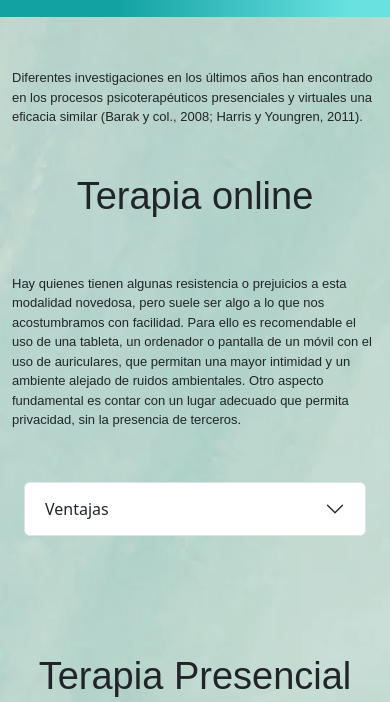
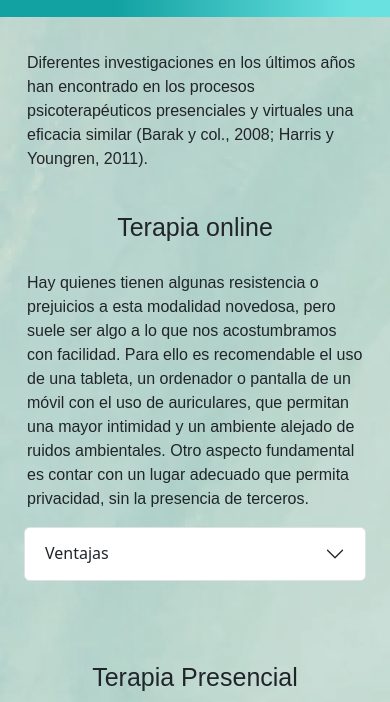
Before and after one commit to CeciliaMedicina/P-gina-Lic.-Cecilia-Medicina, a website: page view/modalidad.html in a window 390 px wide. Shown: the part 142-844 px from the top of the page. Drawn offline with nearby package versions, Linux system fonts and the light colour scheme.

Commit message:
Acondicionamiento de responsive pagina Modalidad

```diff
--- a/sass/misc/_mediaqueries.scss
+++ b/sass/misc/_mediaqueries.scss
@@ -272,32 +272,45 @@
 }
 
 /* MEDIA QUERIES MODALIDAD */
-
 @media screen and (max-width: 892px) {
     .terapiaonline {
         display: grid;
         grid-template-columns: 1fr;
-        grid-template-rows: repeat(5, 1fr);
+        grid-template-rows: repeat(4, 1fr);
         margin-top: 30px;
     }
 
     .terapiaonline .terapiaonline__p1 {
-    grid-row: 1;
+        grid-row: 1;
     }
 
     .terapiaonline .terapiaonline__h1 {
-    grid-row: 2;
-    text-align: center;
+        grid-row: 2;
+        text-align: center;
     }
 
     .terapiaonline .terapiaonline__p2 {
-    grid-row: 3 / 6;
+        grid-row: 3 / 5;
     }
 
-    .terapiapresencial {
+    .section__terapiapresencial .terapiapresencial {
         grid-template-columns: 1fr;
+        grid-template-rows: repeat(5, 1fr);
+    }
+
+    .terapiapresencial .terapiapresencial__p2 {
+        grid-row: 3 / 6;
+    }
+}
+
+@media screen and (max-width: 576px) {
+    .terapiaonline {
+        padding: 0px 15px 0px 15px;
+    }
+
+    .section__terapiapresencial .terapiapresencial {
         grid-template-rows: repeat(4, 1fr);
-        gap: 15px;
+        padding: 0px 15px 0px 15px;
     }
 
     .terapiapresencial .terapiapresencial__p2 {
@@ -305,33 +318,35 @@
     }
 }
 
-@media screen and (max-width: 535px) {
-    .terapiaonline {
-        grid-template-columns: 1fr;
-        grid-template-rows: repeat(7, 1fr);
-        gap: 10px;
-        font-size: 13px;
+@media screen and (max-width: 500px) {
+    .terapiaonline .terapiaonline__h1 {
+        font-size: 30px;
     }
 
-    .terapiaonline .terapiaonline__p1 {
-        grid-row: 1 / 3;
+    .terapiapresencial .terapiapresencial__h1 {
+        font-size: 30px;
+    }
+}
+
+@media screen and (max-width: 425px) {
+    .terapiaonline {
+        display: grid;
+        grid-template-rows: 144px 80px 250px;
     }
 
     .terapiaonline .terapiaonline__h1 {
-        grid-row: 3;
-        text-align: center;
+        font-size: 25px;
     }
 
-    .terapiaonline .terapiaonline__p2 {
-        grid-row: 4 / 8;
+    .section__terapiapresencial .terapiapresencial {
+        grid-template-rows: 80px;
     }
 
-    .li__ventajas {
-        padding-top: 5px;
-        padding-bottom: 5px;
-        padding-left: 30px;
+    .section__terapiapresencial .terapiapresencial__h1 {
+        font-size: 25px;
     }
 }
+
 
 /* MEDIA QUERIES CONTACTO */
 
```
Also changed, not shown: view/modalidad.html (+1 -0 lines), css/translated.css.
